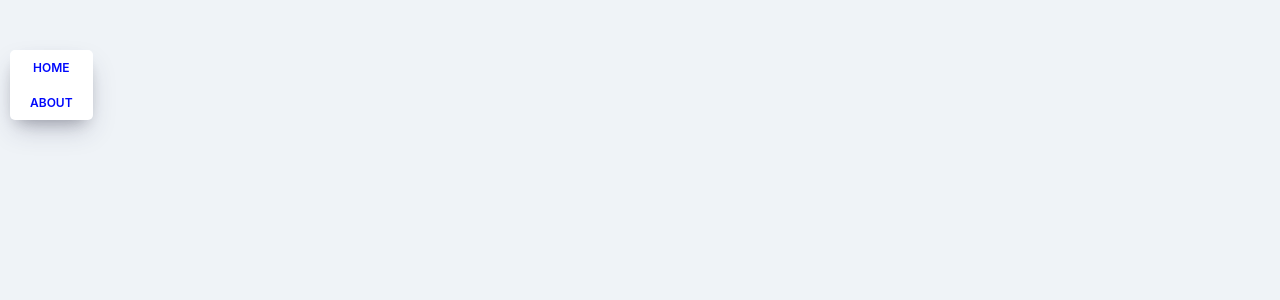
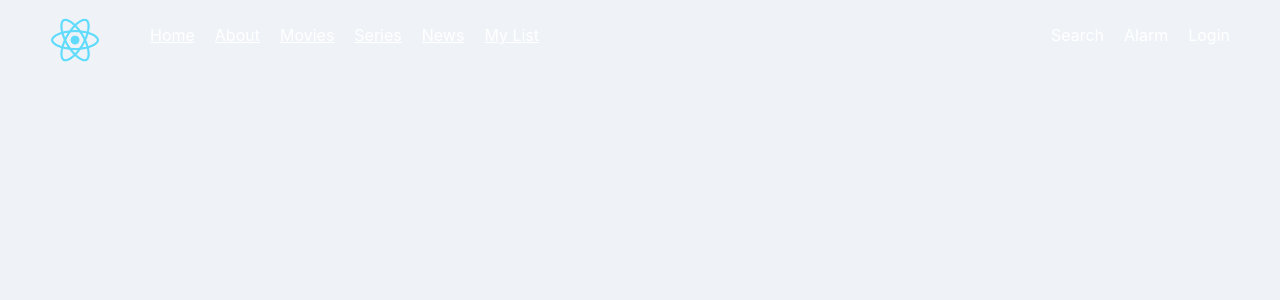
Before and after one commit to yayaya126/movie_app_2021, a React (Create React App) app: page /#/movie in a window 1280 px wide. Shown: the top 300 px of the page. Built offline with nearby package versions, Linux system fonts and the light colour scheme.

Commit message:
2021.04.07

```diff
--- a/src/App.js
+++ b/src/App.js
@@ -2,16 +2,20 @@ import React from "react";
 import { HashRouter, Route } from "react-router-dom";
 import Home from "./routes/Home";
 import About from "./routes/About";
+import Movie from "./components/Movie";
 import Detail from "./routes/Detail";
+import TopMenu from "./components/TopMenu";
 import Navigation from "./components/Navigation";
 import "./App.css";
 
 function App() {
   return (
     <HashRouter>
-      <Navigation />
+      <TopMenu />
+      {/* <Navigation /> */}
       <Route path="/" exact={true} component={Home} />
       <Route path="/about" component={About} />
+      <Route path="/movie" component={Movie} />
       <Route path="/movie/:id" component={Detail} />
     </HashRouter>
   );
--- a/src/components/Movie.css
+++ b/src/components/Movie.css
@@ -1,4 +1,22 @@
-.movies .movie {
+.movie {
+  width: 15%;
+  table-layout: fixed;
+}
+
+.movie_title {
+  font-size: medium;
+  color: white;
+  margin: 5px 0px 10px 0px;
+  overflow: hidden;
+}
+
+.movie img {
+  width: auto;
+  height: 300px;
+  border-radius: 5%;
+}
+
+/* .movies .movie {
   width: 45%;
   background-color: white;
   margin-bottom: 70px;
@@ -52,4 +70,4 @@
 .movie .movie__year {
   margin-right: 10px;
   font-size: 14px;
-}
+} */
--- a/src/components/Movie.js
+++ b/src/components/Movie.js
@@ -1,14 +1,33 @@
 import React from "react";
 import { Link } from "react-router-dom";
 import PropTypes from "prop-types";
-import logo from './asdf.jpg';
 import "./Movie.css";
 import { getElementError } from "@testing-library/dom";
 
 
 function Movie({ id, year, title, summary, poster, genres }) {
-  console.log(poster);
+  return (
+    <div className="movie">
+      <Link to={{ pathname: `/movie/${id}`, state: {year, title, summary, poster, genres} }}>
+        <img src={poster} alt={title} title={title} ></img>
+        <h4 className="movie_title">{title}</h4>
+      </Link>
+    </div>
+  );
+}
 
+Movie.propTypes = {
+  id: PropTypes.number.isRequired,
+  year: PropTypes.number.isRequired,
+  title: PropTypes.string.isRequired,
+  summary: PropTypes.string.isRequired,
+  poster: PropTypes.string.isRequired,
+  genres: PropTypes.arrayOf(PropTypes.string).isRequired
+};
+
+export default Movie;
+
+/*
   return (
     <div className="movie">
       <Link
@@ -23,22 +42,7 @@ function Movie({ id, year, title, summary, poster, genres }) {
           }
         }}
       >
-        {{poster} ? (console.log('asd')) : (<span>123</span>)}
-        <img src={poster} alt={title} title={title} onError={(e) => {
-          console.log(e);
-          if (e.type == "error") {
-            console.log(e.type);
-            e.target.removeAttribute("src");
-            e.target.setAttribute("style","background-image: url("+ {logo} +")");
-          } else {
-            console.log("정상");
-          }
-          console.log(e);
-          // e.target.setAttribute("style","width:150px; height:225px; background:black");
-          // e.target.removeAttribute("alt");
-          // e.target.removeAttribute("title");
-        }} />
-        <img src={logo} />
+        <img src={poster} alt={title} title={title} ></img>
         <div className="movie__data">
           <h3 className="movie__title">{title}</h3>
           <h5 className="movie__year">{year}</h5>
@@ -54,15 +58,4 @@ function Movie({ id, year, title, summary, poster, genres }) {
       </Link>
     </div>
   );
-}
-
-Movie.propTypes = {
-  id: PropTypes.number.isRequired,
-  year: PropTypes.number.isRequired,
-  title: PropTypes.string.isRequired,
-  summary: PropTypes.string.isRequired,
-  poster: PropTypes.string.isRequired,
-  genres: PropTypes.arrayOf(PropTypes.string).isRequired
-};
-
-export default Movie;
+*/
--- /dev/null
+++ b/src/components/TopMenu.css
@@ -0,0 +1,45 @@
+.topMenu {
+    position: fixed;
+    width: 100%;
+    height: 80px;
+    /* background-color: yellow; */
+    padding-top: 15px;
+}
+
+.topMenu_container {
+    width: 100%;
+    height: 50px;
+    /* background-color: wheat; */
+    padding: 0px 50px;
+}
+
+.topMenu_container > * {
+    float: left;
+}
+
+#topMenu_logo {
+    width: auto;
+    height: 50px;
+    margin-right: 50px;
+}
+
+.topMenu_menu {
+    padding-top: 10px
+}
+
+.topMenu_menu a {
+    font-size: medium;
+    color: white;
+    margin-right: 20px;
+}
+
+.topMenu_etc {
+    float: right;
+    padding-top: 10px
+}
+
+.topMenu_etc span {
+    font-size: medium;
+    color: white;
+    margin-left: 20px;
+}
--- /dev/null
+++ b/src/components/TopMenu.js
@@ -0,0 +1,29 @@
+import React from "react";
+import { Link } from "react-router-dom";
+import "./TopMenu.css";
+
+function TopMenu() {
+    return (
+        <div className="topMenu">
+            <div className="topMenu_container">
+                <img id="topMenu_logo" src={process.env.PUBLIC_URL + "/logo192.png"}></img>
+                <div className="topMenu_menu">
+                    <Link to="/">Home</Link>
+                    <Link to="/about">About</Link>
+                    <Link to="/movie">Movies</Link>
+                    <Link to="/about">Series</Link>
+                    <Link to="/about">News</Link>
+                    <Link to="/about">My List</Link>
+                </div>
+                <div className="topMenu_etc">
+                    <span>Search</span>
+                    <span>Alarm</span>
+                    <span>Login</span>
+                </div>
+            </div>
+        </div>
+    );
+}
+
+
+export default TopMenu;
--- a/src/routes/About.css
+++ b/src/routes/About.css
@@ -1,4 +1,8 @@
-.about__container {
+
+
+
+/*
+.about {
     box-shadow: 0 13px 27px -5px rgba(50, 50, 93, 0.25),
       0 8px 16px -8px rgba(0, 0, 0, 0.3), 0 -6px 16px -6px rgba(0, 0, 0, 0.025);
     padding: 20px;
@@ -18,3 +22,5 @@
     display: block;
     margin-top: 10px;
   }
+
+  */
--- a/src/routes/About.js
+++ b/src/routes/About.js
@@ -4,7 +4,7 @@ import "./About.css";
 function About(props) {
   console.log(props);
   return (
-    <div className="about__container">
+    <div className="about">
       <span>
         “Freedom is the freedom to say that two plus two make four. If that is
         granted, all else follows.”
--- /dev/null
+++ b/src/routes/Detail.css
@@ -0,0 +1,5 @@
+.detail {
+    width: 100%;
+    height: auto;
+    background-color: black;
+}
--- a/src/routes/Detail.js
+++ b/src/routes/Detail.js
@@ -1,4 +1,5 @@
 import React from "react";
+import "./Detail.css"
 
 class Detail extends React.Component {
   componentDidMount() {
@@ -9,8 +10,13 @@ class Detail extends React.Component {
   }
   render() {
     const { location } = this.props;
+    console.log(location);
     if (location.state) {
-      return <span>{location.state.title}</span>;
+      return (
+        <div className="detail">
+          <span>{location.state.title}</span>
+        </div>
+      );
     } else {
       return null;
     }
--- a/src/routes/Home.css
+++ b/src/routes/Home.css
@@ -2,6 +2,7 @@
   height: 100%;
   display: flex;
   justify-content: center;
+  background-color: black;
 }
 
 .loader {
@@ -11,6 +12,7 @@
   justify-content: center;
   align-items: center;
   font-weight: 300;
+  color: white;
 }
 
 .movies {
@@ -18,7 +20,6 @@
   justify-content: space-between;
   align-items: flex-start;
   flex-wrap: wrap;
-  padding: 50px;
-  padding-top: 70px;
-  width: 80%;
+  padding-top: 100px;
+  width: 90%;
 }
--- a/src/routes/Home.js
+++ b/src/routes/Home.js
@@ -27,6 +27,7 @@ class Home extends React.Component {
 
   render() {
     const { isLoading, movies } = this.state;
+    console.log(movies);
     return (
       <section className="container">
         {isLoading ? (
@@ -35,6 +36,8 @@ class Home extends React.Component {
           </div>
         ) : (
           <div className="movies">
+            {/* (주의) iframe 태그 : 현재 페이지에 또다른 페이지를 포함하도록 해준다. (유사 embed 태그, object 태그) iframe 태그는 연결 불가 이슈 */}
+            {/* <object type="text/html" width="100%" height="700" data="//www.youtube.com/embed/MJ6oZLQOzFA"></object> */}
             {movies.map(movie => (
               <Movie
                 key={movie.id}
```
Also changed, not shown: src/components/asdf.jpg (deleted).
